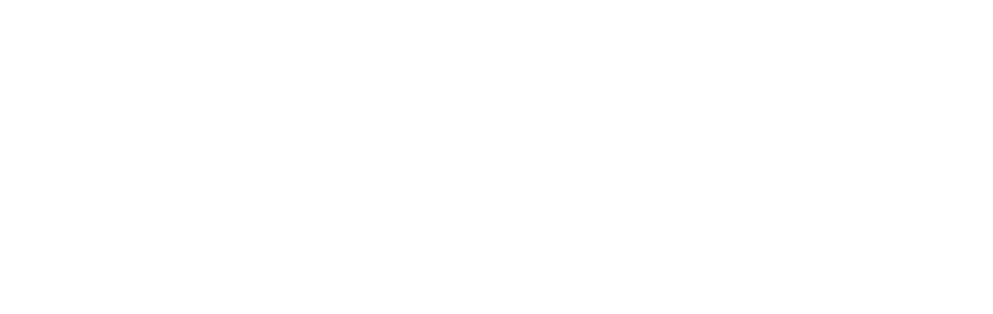
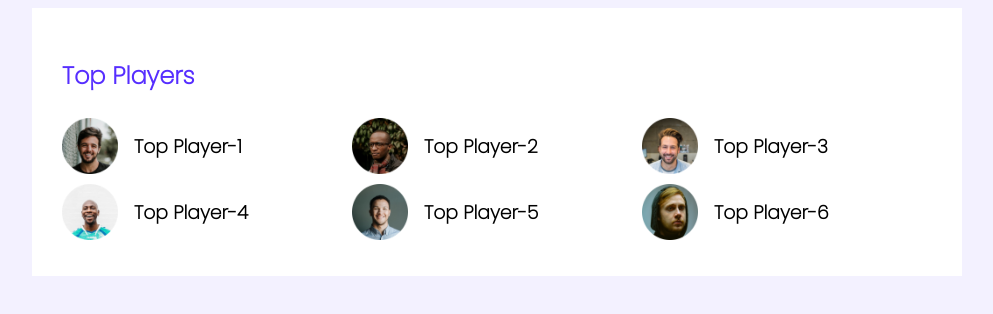
Before and after one commit to almaskhanzz/leader-board-css3, a plain HTML site: page index.html in a window 1280 px wide. Shown: the whole page, without its empty margins (143-1136 px from the left). Drawn offline with Linux system fonts and the light colour scheme.

Commit message:
first section_top player part updated

```diff
--- a/index.html
+++ b/index.html
@@ -11,7 +11,48 @@
 </head>
 
 <body>
+    <!-- header start -->
+    <header>
 
+    </header>
+    <!-- header end -->
+
+    <!-- main start -->
+    <main>
+        <!-- top players & top blogs -->
+        <section class="container">
+            <div class="top-players">
+                <h2 class="section-title">Top Players</h2>
+                <div class="players">
+                    <!-- .player*6>img[src="images/players/player-$.png"]+h3{Top Player-$} -->
+                    <div class="player">
+                        <img src="images/players/player-1.png" alt="">
+                        <h3 class="player-name">Top Player-1</h3>
+                    </div>
+                    <div class="player">
+                        <img src="images/players/player-2.png" alt="">
+                        <h3 class="player-name">Top Player-2</h3>
+                    </div>
+                    <div class="player">
+                        <img src="images/players/player-3.png" alt="">
+                        <h3 class="player-name">Top Player-3</h3>
+                    </div>
+                    <div class="player">
+                        <img src="images/players/player-4.png" alt="">
+                        <h3 class="player-name">Top Player-4</h3>
+                    </div>
+                    <div class="player">
+                        <img src="images/players/player-5.png" alt="">
+                        <h3 class="player-name">Top Player-5</h3>
+                    </div>
+                    <div class="player">
+                        <img src="images/players/player-6.png" alt="">
+                        <h3 class="player-name">Top Player-6</h3>
+                    </div>
+                </div>
+            </div>
+        </section>
+    </main>
 </body>
 
 </html>
--- a/styles/style.css
+++ b/styles/style.css
@@ -0,0 +1,45 @@
+/* fonts */
+@import url('https://fonts.googleapis.com/css2?family=Poppins:wght@200&display=swap');
+
+/* common styles/ utilities */
+body{
+    background-color: #F3F1FF;
+    font-family: 'Poppins', sans-serif;
+}
+/* main styles */
+main{
+    display: flex;
+    justify-content: center;
+}
+
+/* container styles*/
+.container{
+    background-color: #FFFFFF;
+    width: 870px;
+    padding: 30px;
+}
+
+/* top players styles */
+.section-title{
+    color: #562EFF;
+    font-size: 24px;
+    /* width: 127px;
+    height: 36px;
+    line-height: 36px; */
+
+}
+.players{
+    display: grid;
+    grid-template-columns: repeat(3, 1fr);
+}
+.player{
+    display: flex;
+    align-items: center;
+}
+.player img{
+    width: 56px;
+    height: 56px;
+}
+.player-name{
+    margin-left: 16px;
+}
```
